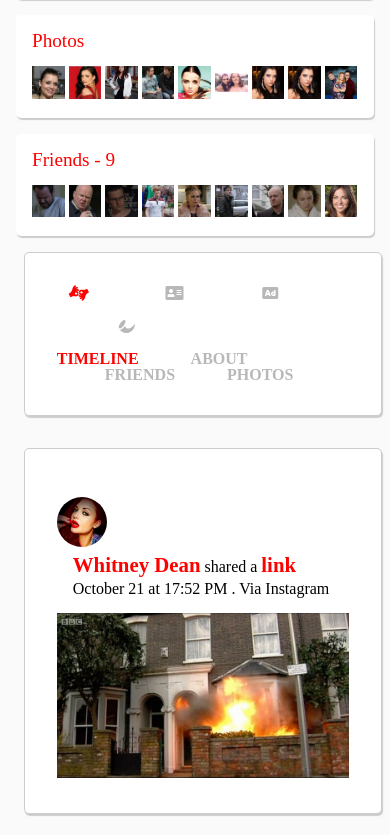
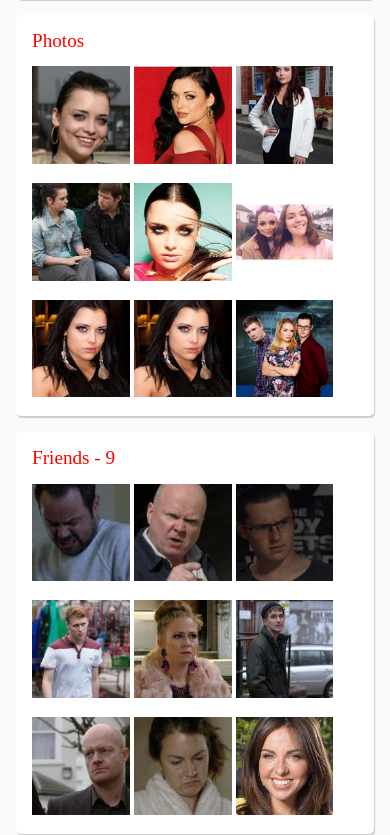
Before and after one commit to rossjwilliamson/eastenders-social, a plain HTML site: page index.html in a window 390 px wide. Shown: the part 830-1665 px from the top of the page. Drawn offline with Linux system fonts and the light colour scheme.

Commit message:
Add files via upload

```diff
--- a/main.css
+++ b/main.css
@@ -129,9 +129,10 @@ aside #intro>p,aside #intro>a{
 	margin-top:1rem;
 }
 
-aside #photos>img{
-	width:32%;
+aside img{
+	width:30%;
 	margin-top:1rem;
+
 }
 
 
@@ -303,8 +304,9 @@ section #text{margin-left:1rem;}
 
      div,section{margin-top:1rem;}
      aside,#body-section{float:none; width:100%; }
-     aside #photos>img{
-	width:10%;
+     aside img{
+	width:30%;
+	max-width: 100%;
 	margin-top:1rem;
 }
 
@@ -348,20 +350,26 @@ header #search{width:40%;}
     section #profile-image{margin:0;}
 
 
-
-
-    section #profile-image>img{
-
-    }
     section #profile-info{
 	padding-top:0rem;
 	margin-left:0rem;
 }
 
-}
 
 
+@media screen and (max-width: 540px){
 
+   nav ul:first-child{
+
+     display: none;
+
+   }
+
+   #body-section>nav ul:nth-child(2) li{
+   	display: block;
+   	margin:0;
+   	margin-top:.5rem;
+   }
 
 
 
```
